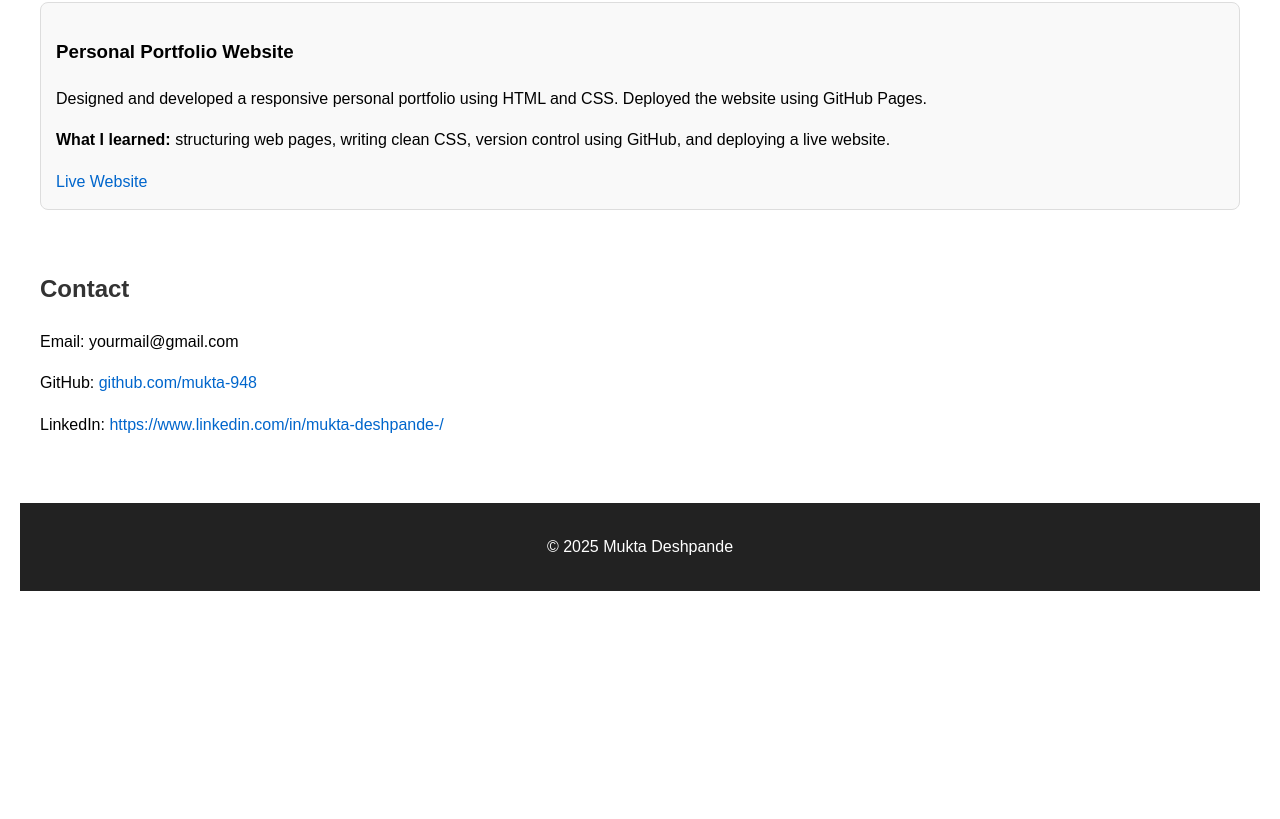
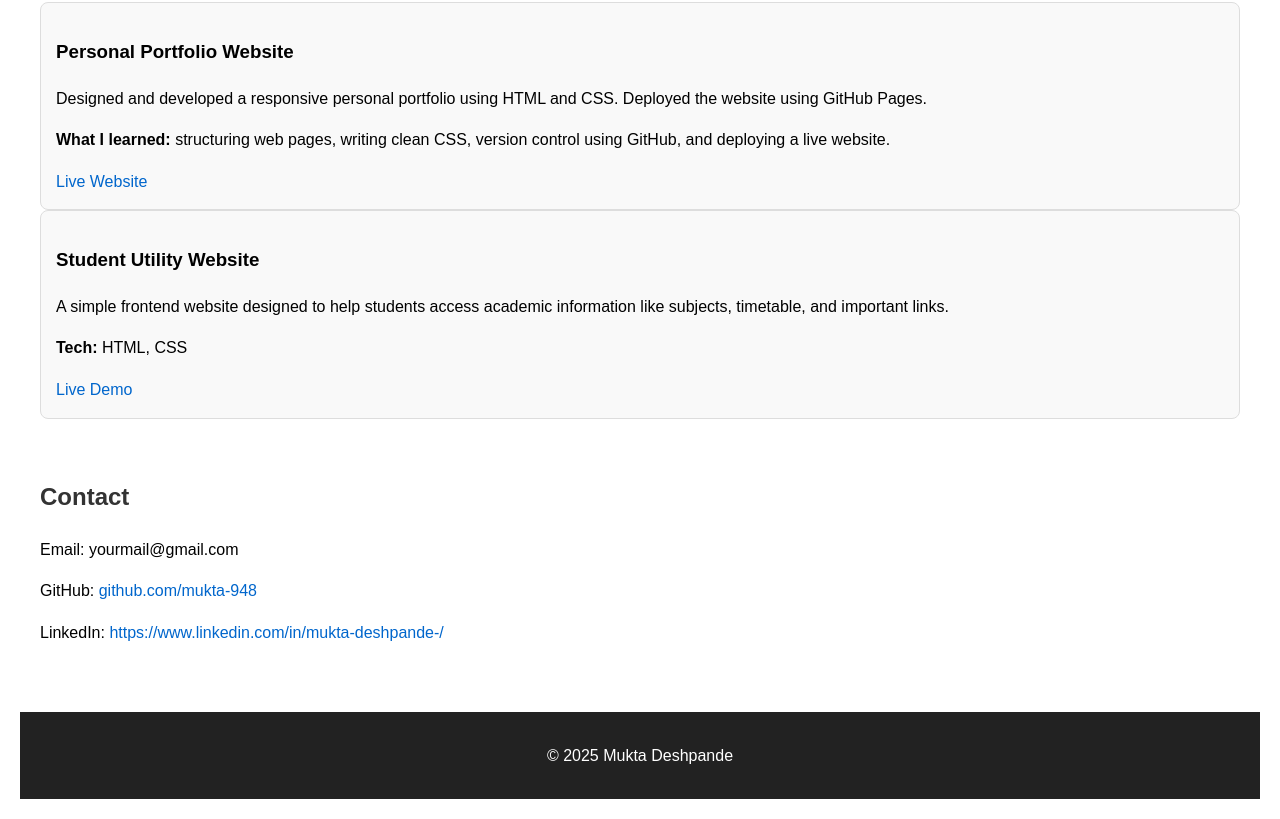
Before and after one commit to Mukta-948/portfolio, a plain HTML site: page index.html in a window 1280 px wide. Shown: the part 883-1702 px from the top of the page. Before the commit the page ends 1494 px from the top, so only its background shows below. Drawn offline with Linux system fonts and the light colour scheme.

Commit message:
Add Student Utility Website project details
Added a new project section for 'Student Utility Website' with a description and a link.

```diff
--- a/index.html
+++ b/index.html
@@ -57,6 +57,18 @@
       Live Website
     </a>
   </div>
+  <div class="project">
+  <h3>Student Utility Website</h3>
+  <p>
+    A simple frontend website designed to help students access academic
+    information like subjects, timetable, and important links.
+  </p>
+  <p><strong>Tech:</strong> HTML, CSS</p>
+  <a href="https://yourusername.github.io/student-utility-website/" target="_blank">
+    Live Demo
+  </a>
+</div>
+
 </section>
 
 <section id="contact">
```
